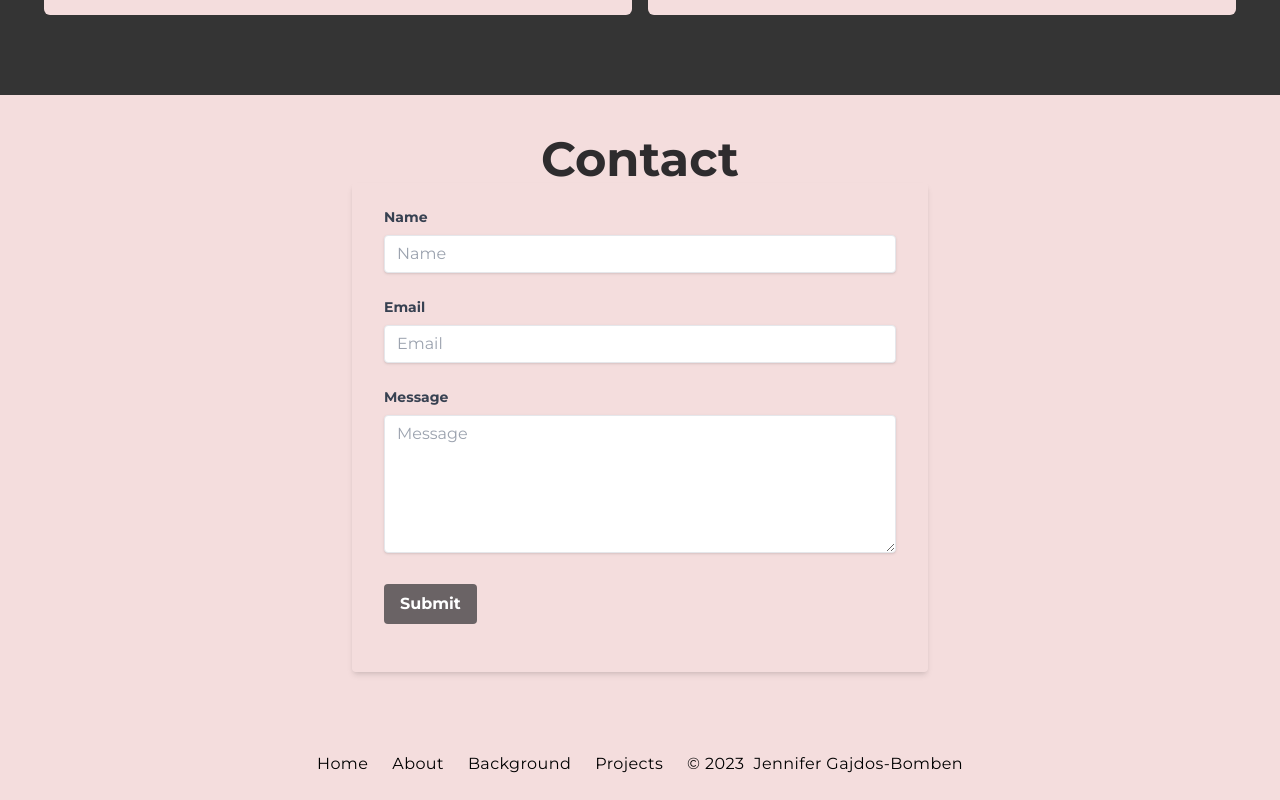
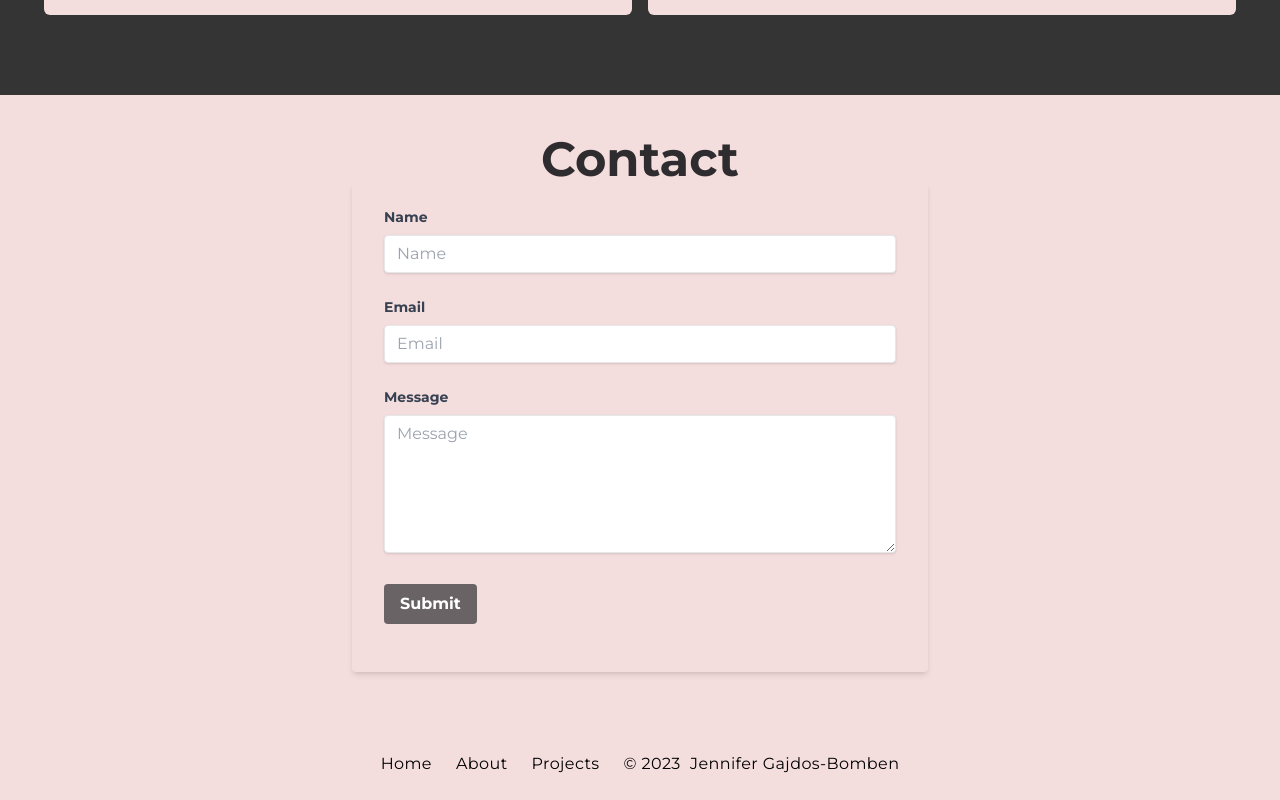
Before and after one commit to jgajdosbomben/portfolio, a React (Vite) app: page / in a window 1280 px wide. Shown: the part 4031-4831 px from the top of the page. Built offline with nearby package versions, Linux system fonts and the light colour scheme.

Commit message:
Removed background link

```diff
--- a/src/components/Footer.jsx
+++ b/src/components/Footer.jsx
@@ -13,9 +13,9 @@ const Footer = () => {
             <li className="cursor-pointer hover:text-zinc-600  hover:underline decoration-wavy  dark:hover:text-rose-200">
               <a href="#about">About</a>
             </li>
-            <li className="cursor-pointer hover:text-zinc-600  hover:underline decoration-wavy  dark:hover:text-rose-200">
+            {/* <li className="cursor-pointer hover:text-zinc-600  hover:underline decoration-wavy  dark:hover:text-rose-200">
               <a href="#projects">Background</a>
-            </li>
+            </li> */}
             <li className="cursor-pointer hover:text-zinc-600  hover:underline decoration-wavy  dark:hover:text-rose-200">
               <a href="#projects">Projects</a>
             </li>
```
